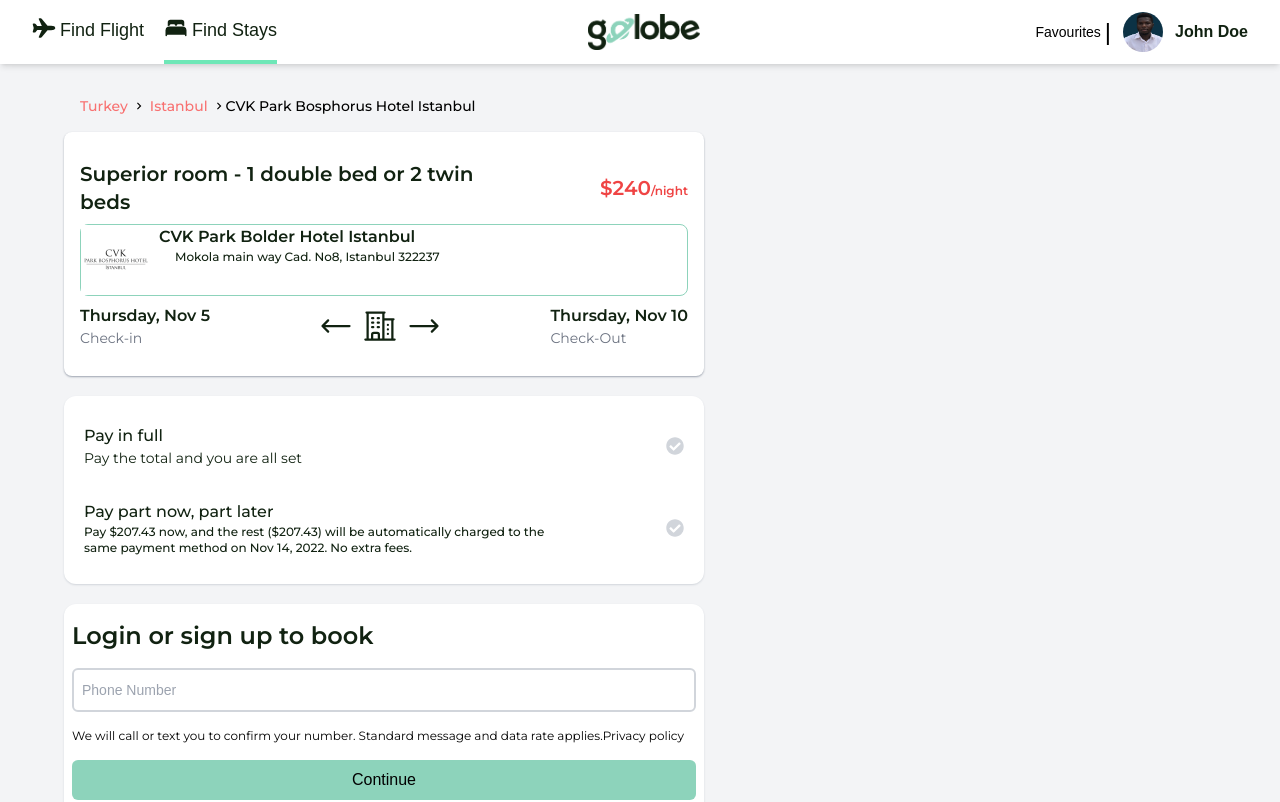
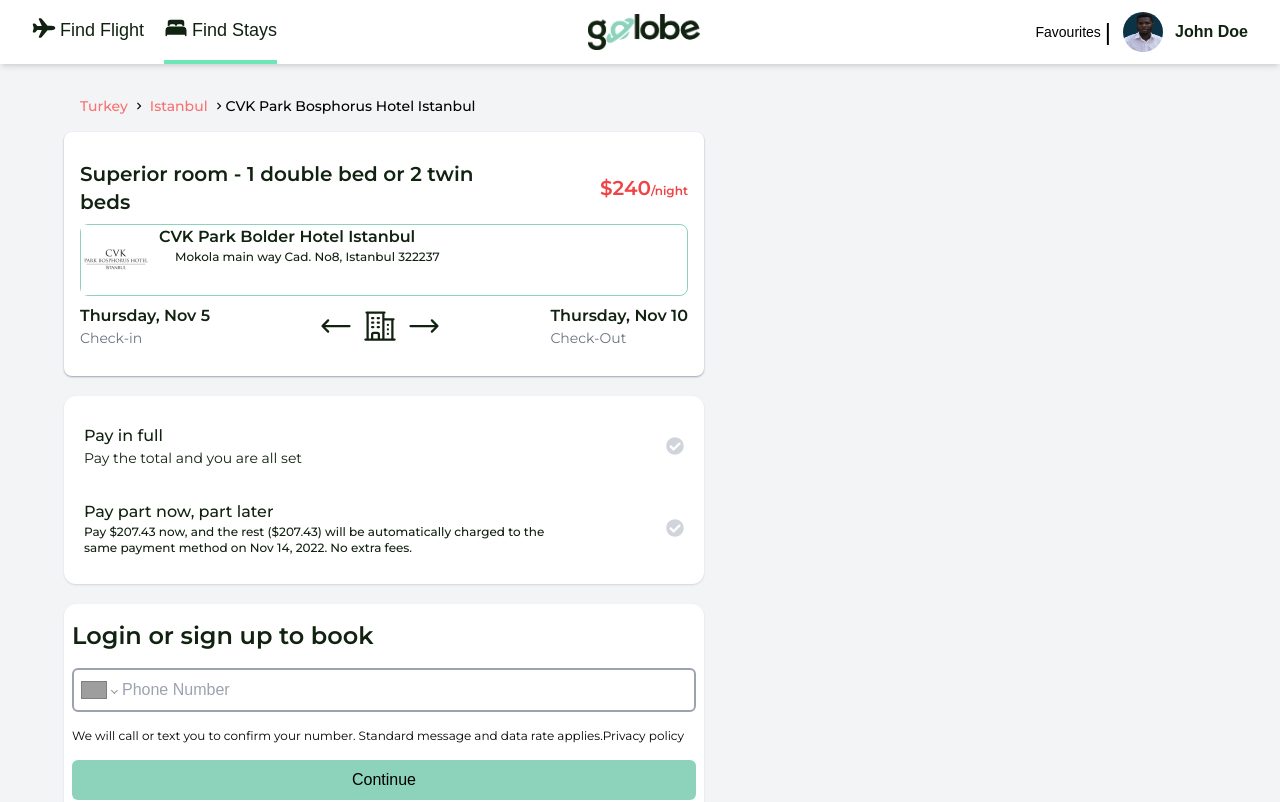
Before and after one commit to Heritagify/Travelling-Website, a React (Vite) app: page /bookingDetail in a window 1280 px wide. Shown: the top 802 px of the page. Built offline with nearby package versions, Linux system fonts and the light colour scheme; grey boxes are pictures that could not be loaded; some icons are missing; a web font is replaced by a local one.

Commit message:
wow, i got hw to add intl number input today

```diff
--- a/package.json
+++ b/package.json
@@ -25,6 +25,7 @@
     "react-image-gallery": "^1.3.0",
     "react-leaflet": "^4.2.1",
     "react-modal": "^3.16.1",
+    "react-phone-number-input": "^3.3.9",
     "react-router-dom": "^6.19.0",
     "react-share": "^5.0.2",
     "react-spring": "^9.7.3",
--- a/src/HotelFlows/BookingDetail.jsx
+++ b/src/HotelFlows/BookingDetail.jsx
@@ -1,5 +1,7 @@
 import React, { useState } from 'react';
 import AccountsNav from '../components/Headers/AccountsNav';
+import PhoneInput from 'react-phone-number-input'
+import 'react-phone-number-input/style.css'
 import profilePicture from "../assets/user.png";
 import cvk from "../assets/cvk.png"
 import { MdOutlineChevronRight } from "react-icons/md";
@@ -38,6 +40,8 @@
     setIsSelected2(!isSelected2);
     setIsSelected1(false); // Ensure only one item is selected at a time
   };
+
+  const [value, setValue] =useState()
 
   return (
     <div>
@@ -99,10 +103,12 @@
 
                   <div className='shadow-sm shadow-gray-300 rounded-xl text-blackGreen bg-white p-2 py-4 space-y-4'>
                     <p className='text-2xl font-monts font-semibold'>Login or sign up to book</p>
-                    <input
-                      type='number'
+                    <PhoneInput
                       placeholder='Phone Number'
-                      className='w-full p-2 rounded-md border-2 border-gray-300 focus:outline-none placeholder:text-sm'
+                      value={value}
+                      onChange={setValue}
+                      defaultCountry='US'
+                      className=' border-gray-400 p-2 rounded-md border-2 focus:border-none placeholder:text-sm'
                     />
                     <p className='text-xs text-black font-monts'>We will call or text you to confirm your number. Standard message and data rate applies.<span className='text-semibold'>Privacy policy</span></p>
                     <button className='rounded-md bg-mintGreen w-full p-2 text-semibold text-black hover:bg-lightMint hover:text-blackGreen'>Continue</button>
```
Also changed, not shown: 1 other file (tests, documents, lock files or other folders). Lines whose indentation alone changed are shown as unchanged.
